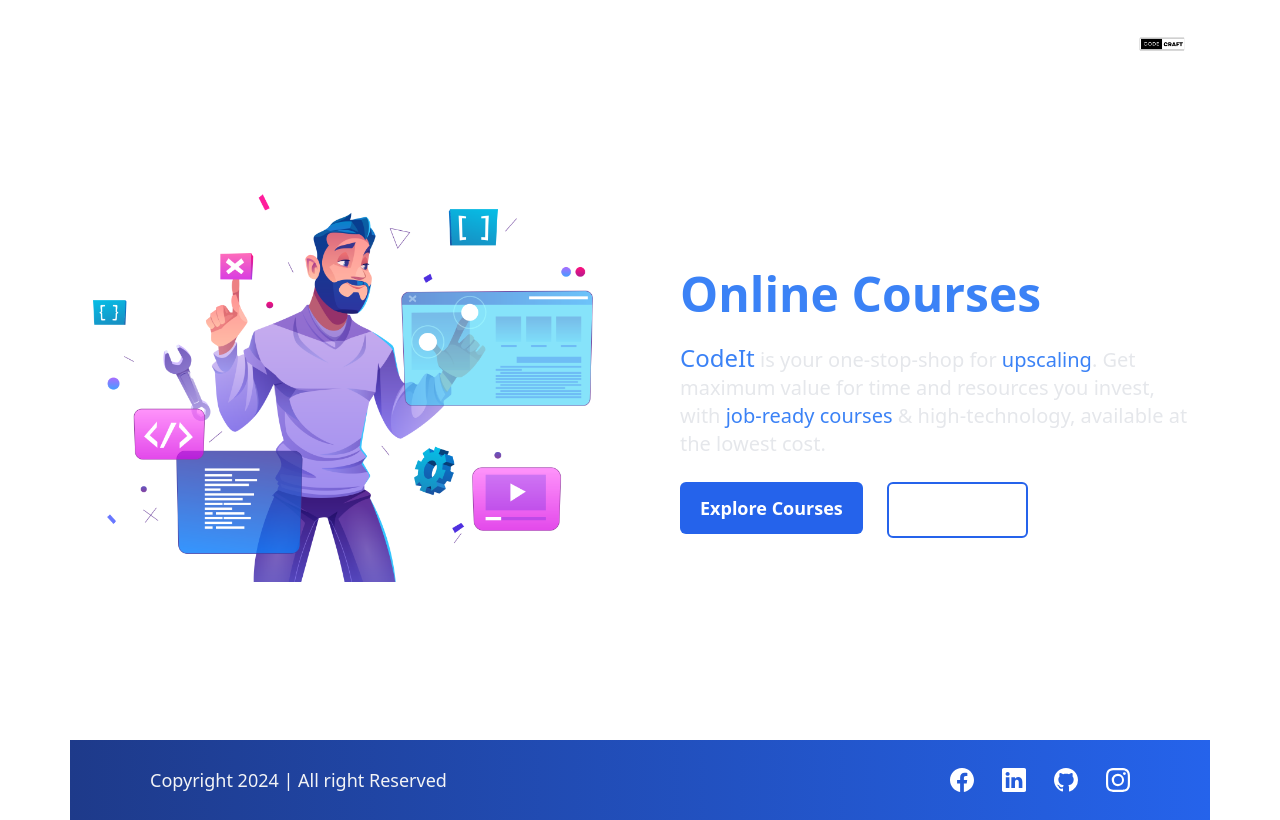
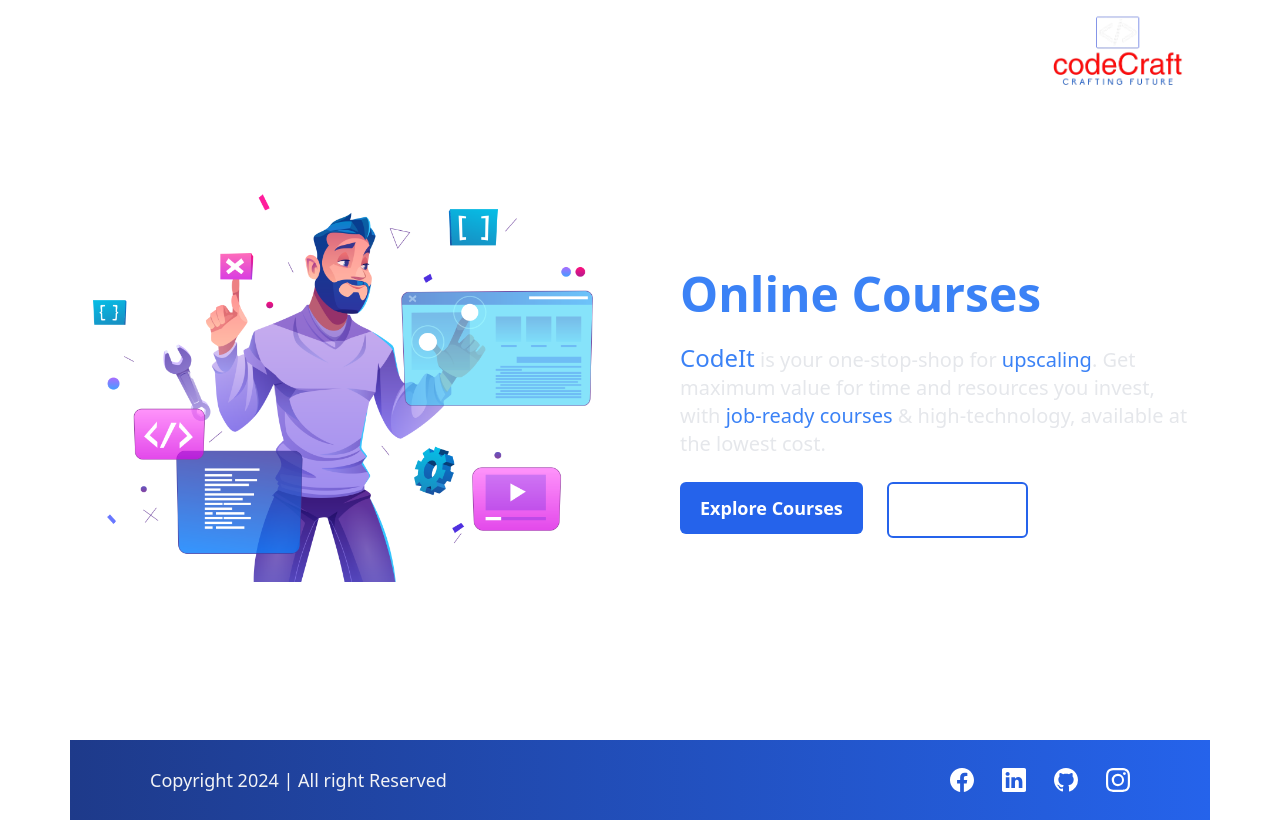
Before and after one commit to Akashchoudhary01/LMS-FrontendNew, a React (Vite) app: page / in a window 1280 px wide. Built offline with nearby package versions, Linux system fonts and the light colour scheme.

Commit message:
Modifind logo

```diff
--- a/src/Layouts/HomeLayout.jsx
+++ b/src/Layouts/HomeLayout.jsx
@@ -40,8 +40,8 @@
     return (
         <div className="min-h-[90vh] relative ">
             {/* Drawer */}
-            <div className="absolute top-3 text-white right-4 z-60">
-                 <img src={logo} alt="Logo" className="h-16 w-auto" /> {/* Adjust logo size */}
+            <div className="absolute top-3  right-4 mb-2">
+                 <img src={logo} alt="Logo" className="h-14 w-auto md:h-16 lg:h-20" /> {/* Adjust logo size */}
                  </div>
 
             <div className="drawer absolute left-0 z-50 w-fit">
--- a/src/Pages/CourseList.jsx
+++ b/src/Pages/CourseList.jsx
@@ -17,8 +17,8 @@
   return (
     <HomeLayout>
       {/* courses container for displaying the cards */}
-      <div className="min-h-[90vh] pt-12 pl-8 flex flex-col flex-wrap gap-10 text-white">
-        <h1 className="text-center text-3xl font-semibold">
+      <div className="min-h-[90vh] pt-12 pl-8 flex flex-col flex-wrap gap-10  text-white">
+        <h1 className="text-center text-3xl mt-6 font-semibold">
           Explore the courses made by{" "}
           <span className="font-bold text-blue-500">Industry Experts</span>
         </h1>
--- a/src/Pages/HomePage.jsx
+++ b/src/Pages/HomePage.jsx
@@ -8,7 +8,7 @@
        <div className="pt-10 h-[90vh] text-white flex flex-col-reverse md:flex-row items-center justify-center gap-20   px-4">
   {/* Right Image Section (Moved to the Top on Mobile) */}
   <div className="w-full md:w-1/2 flex items-center justify-center order-1 md:order-none">
-    <img src={mainImage} alt="Home Page" className="w-3/4 md:w-full max-w-sm md:max-w-none" />
+    <img src={mainImage} alt="Home Page" className="w-3/4 md:w-full max-w-sm md:max-w-none " />
   </div>
 
   {/* Left Content Section */}
```
Also changed, not shown: src/assets/images/logo.png.
